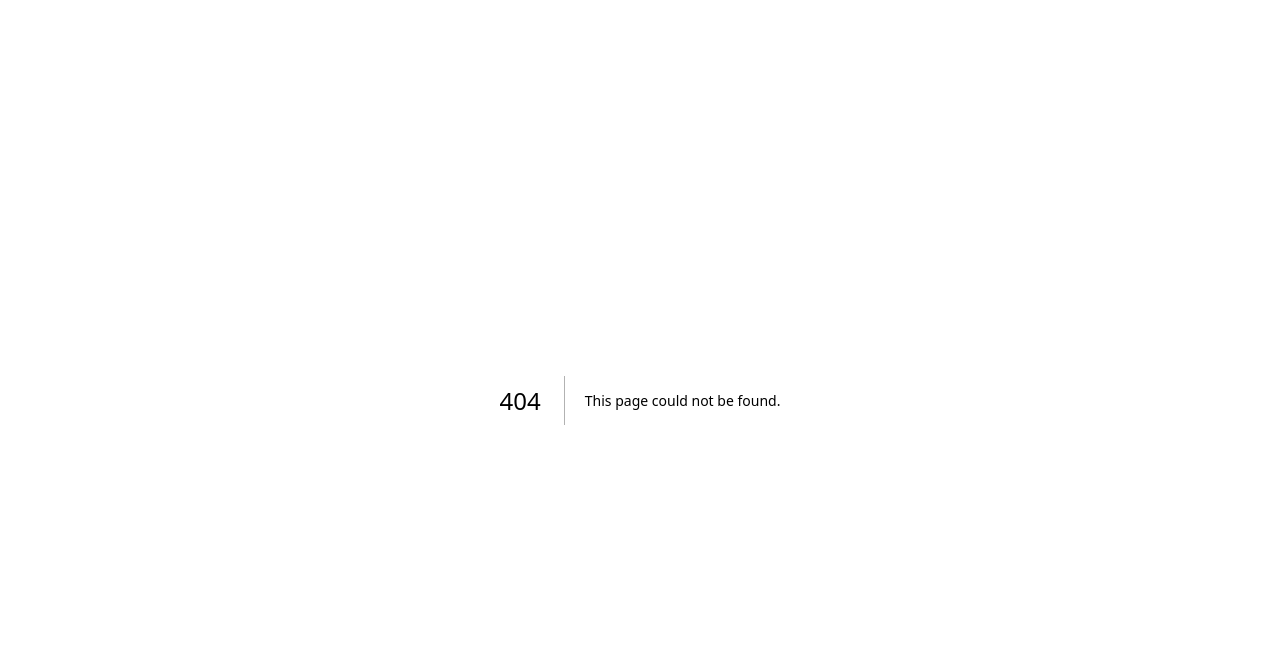
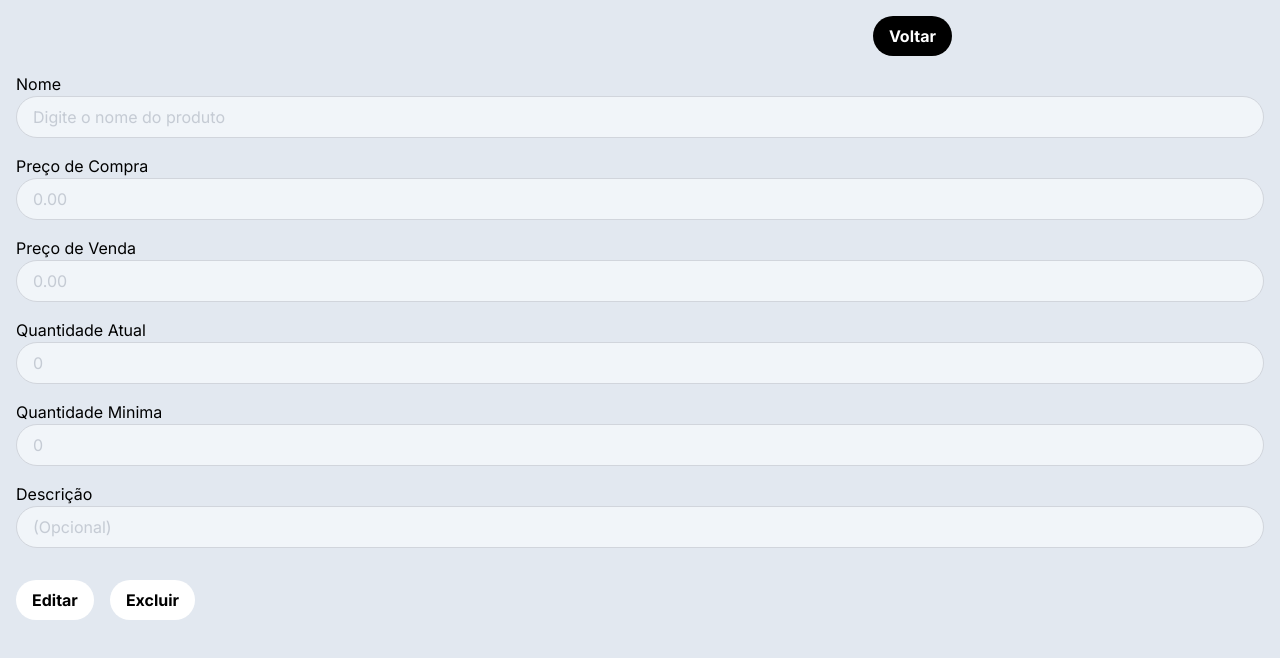
Before and after one commit to Fabrioco/Estoque360, a Next.js app in the folder client/: page /products/1 in a window 1280 px wide. Before the commit this address had no page. Shown: the top 658 px of the page. Built offline with nearby package versions, Linux system fonts and the light colour scheme; no server answers.

Commit message:
:sparkles: feat: Criei a pagina do produto para atualizar ou excluir

```diff
--- /dev/null
+++ b/client/src/app/products/[id]/page.tsx
@@ -0,0 +1,184 @@
+"use client";
+import { useParams, useRouter } from "next/navigation";
+import { useState, useEffect } from "react";
+import { Product } from "@/types/productType";
+import { ProductField } from "@/ui/products/new/productField";
+import Link from "next/link";
+
+export default function ProductPage() {
+  const router = useRouter();
+  const { id } = useParams();
+  const [product, setProduct] = useState<Product>({} as Product);
+  const [editable, setEditable] = useState<boolean>(false);
+  const [loading, setLoading] = useState<boolean>(false);
+
+  useEffect(() => {
+    const fetchProduct = async () => {
+      try {
+        const res = await fetch(`http://localhost:3000/product/${id}`);
+        if (!res.ok) {
+          const erroData = await res.text();
+          throw new Error(erroData);
+        }
+        const contentType = res.headers.get("content-type");
+        if (!contentType || !contentType.includes("application/json")) {
+          throw new Error("Resposta não é JSON");
+        }
+        const data = await res.json();
+        setProduct(data);
+      } catch (error) {
+        console.log("Erro ao buscar produto:", error);
+      }
+    };
+
+    if (id) {
+      fetchProduct();
+    }
+  }, [id]);
+
+  const handleEditProduct = async () => {
+    try {
+      setLoading(true);
+
+      const productCorrect = {
+        ...product,
+        currentQuantity: Number(product.currentQuantity),
+        minQuantity: Number(product.minQuantity),
+        purchasePrice: Number(product.purchasePrice),
+        salePrice: Number(product.salePrice),
+      };
+
+      const res = await fetch(`http://localhost:3000/product/${id}`, {
+        method: "PATCH",
+        headers: {
+          "Content-Type": "application/json",
+          Accept: "application/json",
+        },
+        body: JSON.stringify(productCorrect),
+      });
+
+      if (!res.ok) {
+        const erroData = await res.text();
+        throw new Error(erroData);
+      }
+      setProduct(productCorrect);
+
+      setEditable(false);
+      alert("Produto atualizado com sucesso!");
+    } catch (error) {
+      console.error("Erro completo:", error);
+      alert(
+        error instanceof Error ? error.message : "Erro ao atualizar produto"
+      );
+    } finally {
+      setLoading(false);
+    }
+  };
+
+  const handleDeleteProduct = async () => {
+    try {
+      const res = await fetch(`http://localhost:3000/product/${id}`, {
+        method: "DELETE",
+      });
+      if (res.ok) {
+        router.push("/");
+      }
+    } catch (error) {
+      if (error instanceof Error) {
+        alert(error.message);
+      }
+      console.error(error);
+    }
+  };
+
+  return (
+    <div className="flex flex-col gap-4 p-4">
+      <div className="flex flex-row items-center justify-end w-full lg:w-1/2 mx-auto gap-4">
+        <Link
+          href="/"
+          className="flex flex-row bg-black px-4 py-2 rounded-full text-white font-bold"
+        >
+          <p>Voltar</p>
+        </Link>
+      </div>
+      <ProductField
+        label="Nome"
+        value={product.name}
+        onChange={(value) => setProduct({ ...product, name: String(value) })}
+        nameId="name"
+        placeholder="Digite o nome do produto"
+        disabled={!editable}
+      />
+      <ProductField
+        label="Preço de Compra"
+        value={product.purchasePrice}
+        onChange={(value) =>
+          setProduct({ ...product, purchasePrice: Number(value) })
+        }
+        nameId="purchasePrice"
+        placeholder="0.00"
+        type="number"
+        disabled={!editable}
+      />
+      <ProductField
+        label="Preço de Venda"
+        value={product.salePrice}
+        onChange={(value) =>
+          setProduct({ ...product, salePrice: Number(value) })
+        }
+        nameId="salePrice"
+        placeholder="0.00"
+        type="number"
+        disabled={!editable}
+      />
+      <ProductField
+        label="Quantidade Atual"
+        value={product.currentQuantity}
+        onChange={(value) =>
+          setProduct({ ...product, currentQuantity: Number(value) })
+        }
+        nameId="currentQuantity"
+        placeholder="0"
+        type="number"
+        disabled={!editable}
+      />
+      <ProductField
+        label="Quantidade Minima"
+        value={product.minQuantity}
+        onChange={(value) =>
+          setProduct({ ...product, minQuantity: Number(value) })
+        }
+        nameId="minQuantity"
+        placeholder="0"
+        type="number"
+        disabled={!editable}
+      />
+      <ProductField
+        label="Descrição"
+        value={product.description || ""}
+        onChange={(value) =>
+          setProduct({ ...product, description: String(value) })
+        }
+        nameId="description"
+        placeholder="(Opcional)"
+        disabled={!editable}
+      />
+      <div className="flex flex-row gap-4 mt-4">
+        <button
+          onClick={editable ? handleEditProduct : () => setEditable(true)}
+          className="bg-white text-black font-bold py-2 px-4 rounded-full cursor-pointer"
+        >
+          {!editable && "Editar"}
+          {editable && !loading && "Salvar"}
+          {loading && "Carregando..."}
+        </button>
+        <button
+          onClick={handleDeleteProduct}
+          className="bg-white text-black font-bold py-2 px-4 rounded-full cursor-pointer"
+        >
+          Excluir
+        </button>
+      </div>
+    </div>
+  );
+}
```
